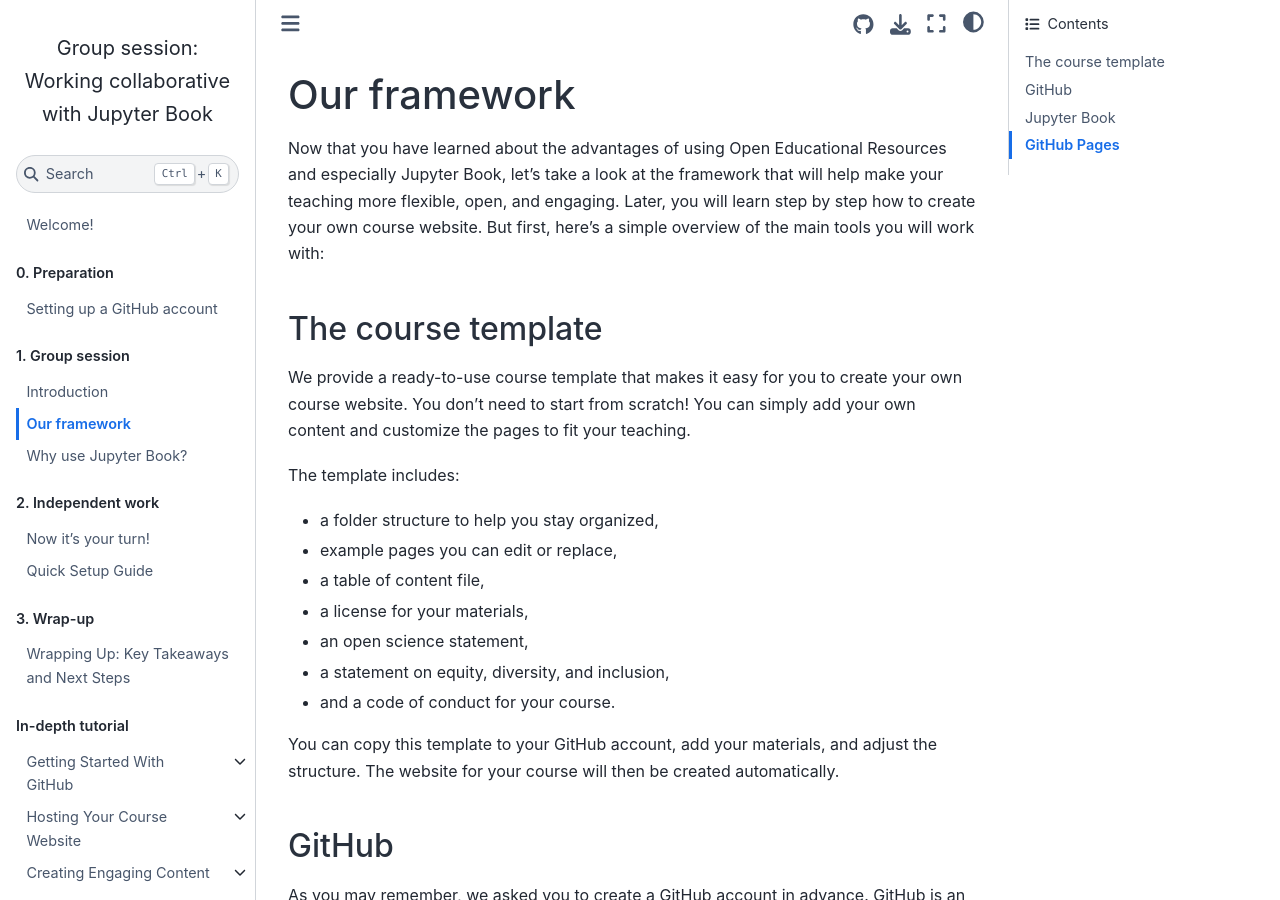
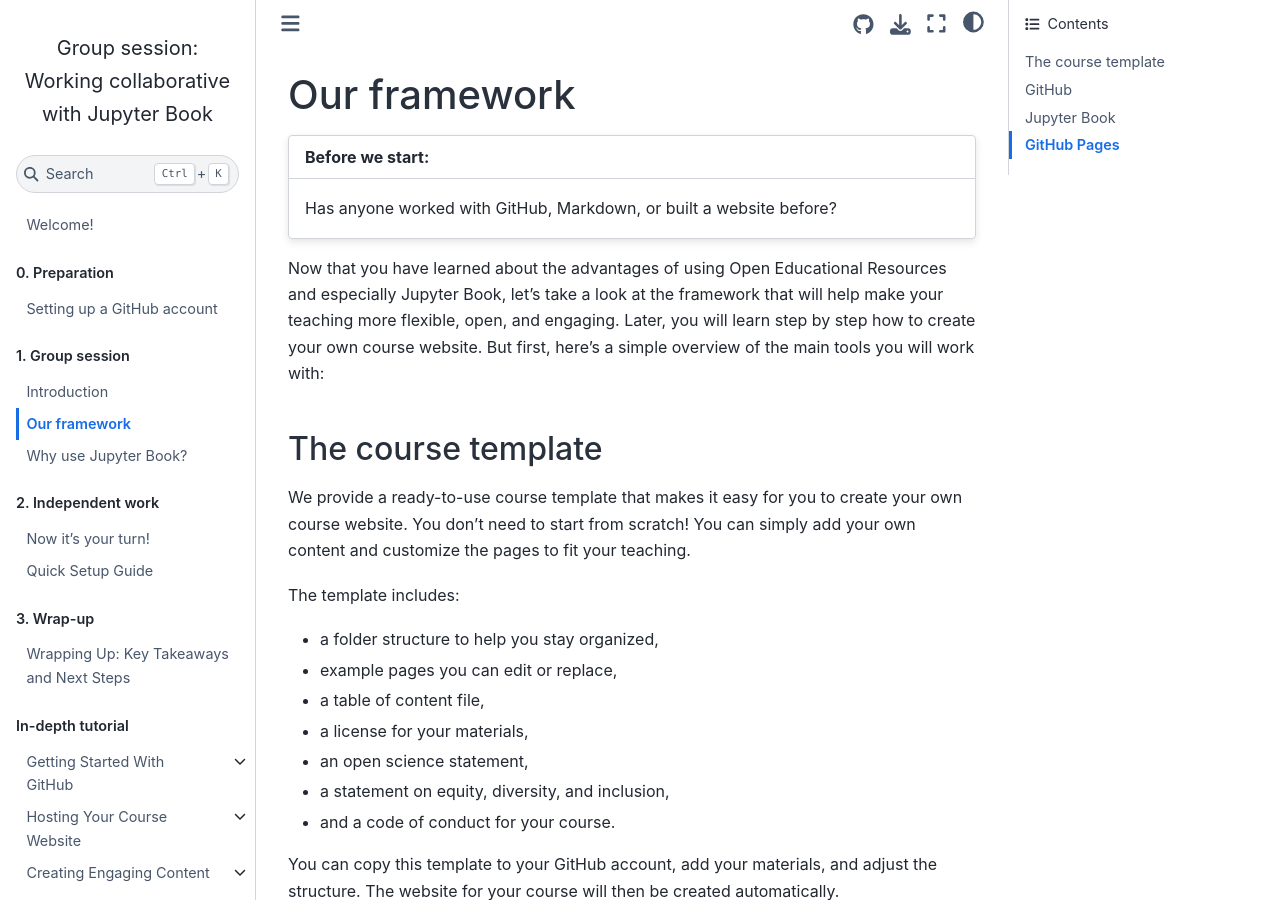
Before and after one commit to luciebinder/ws-openness-2025, a Jupyter Book: the page built from general-information/framework.md, in a window 1280 px wide and 900 px high. Built offline with Jupyter Book 1.0.4 settings and Sphinx 7.4.7 and the Sphinx Book theme 1.1.4, drawn with Linux system fonts in a browser that asks for light colours.

Commit message:
Update framework.md

`````diff
--- a/general-information/framework.md
+++ b/general-information/framework.md
@@ -1,4 +1,10 @@
 # Our framework
+
+````{card}
+**Before we start:**
+^^^
+Has anyone worked with GitHub, Markdown, or built a website before?
+````
 
 Now that you have learned about the advantages of using Open Educational Resources and especially Jupyter Book, let’s take a look at the framework that will help make your teaching more flexible, open, and engaging. Later, you will learn step by step how to create your own course website. But first, here’s a simple overview of the main tools you will work with:
 
`````
